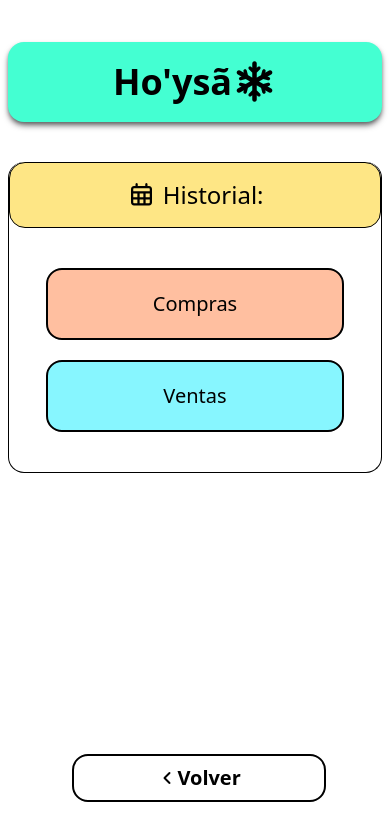
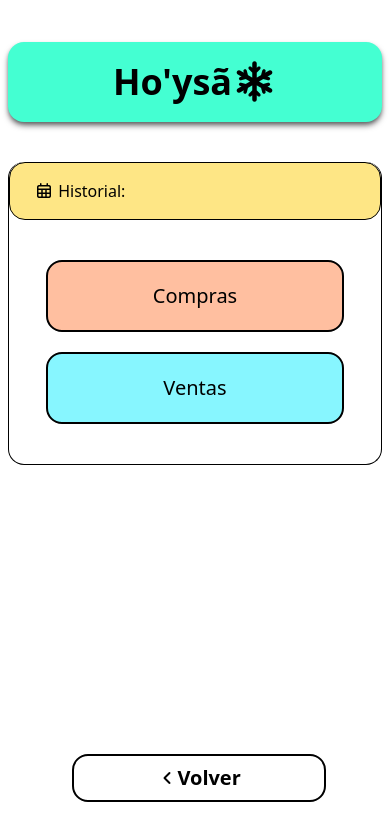
Before and after one commit to Ariel-Caceres/App-Helados, a React (Vite) app: page /record in a window 390 px wide. Shown: the top 840 px of the page. Built offline with nearby package versions, Linux system fonts and the light colour scheme.

Commit message:
responsive visualización del panel de fecha

```diff
--- a/src/pages/Record.tsx
+++ b/src/pages/Record.tsx
@@ -96,15 +96,15 @@ export const Record = () => {
                     <div>
                         <div className={`w-full border-l border-r border-b rounded-2xl flex flex-col  relative  mb-10`}>
 
-                            <div className="border  gap-y-3 gap-x-20 right-0 flex flex-wrap w-full justify-center items-center md:justify-between sm:justify-start   bg-amber-200 rounded-2xl px-6 py-2 ">
-                                <div className="text-2xl whitespace-nowrap md:text-3xl font-medium ">
+                            <div className="border  gap-y-3  right-0 flex  w-full justify-between items-center md:justify-between sm:justify-between    bg-amber-200 rounded-2xl px-6 py-2 ">
+                                <div className="text-md whitespace-nowrap md:text-xl sm:text-md xl:text-3xl font-medium ">
                                     {online ? <i className="fa-regular fa-calendar-days py-3"></i> : "📆"}
                                     <span className=""> Historial:</span>
                                     {mostrarCompras ? " Compras" : mostrarVentas ? " Ventas" : ""}
                                 </div>
 
                                 {(mostrarCompras || mostrarVentas) &&
-                                    <div className="flex justify-center items-center text-3xl gap-4">
+                                    <div className="flex justify-center items-center md:text-xl xl:text-3xl  text-xl gap-4">
                                         <div className="flex justify-center items-center shrink-0">
                                             <span>{mesActualConverter[String(mesActual).padStart(2, "0")]()}</span>
                                         </div>
```
